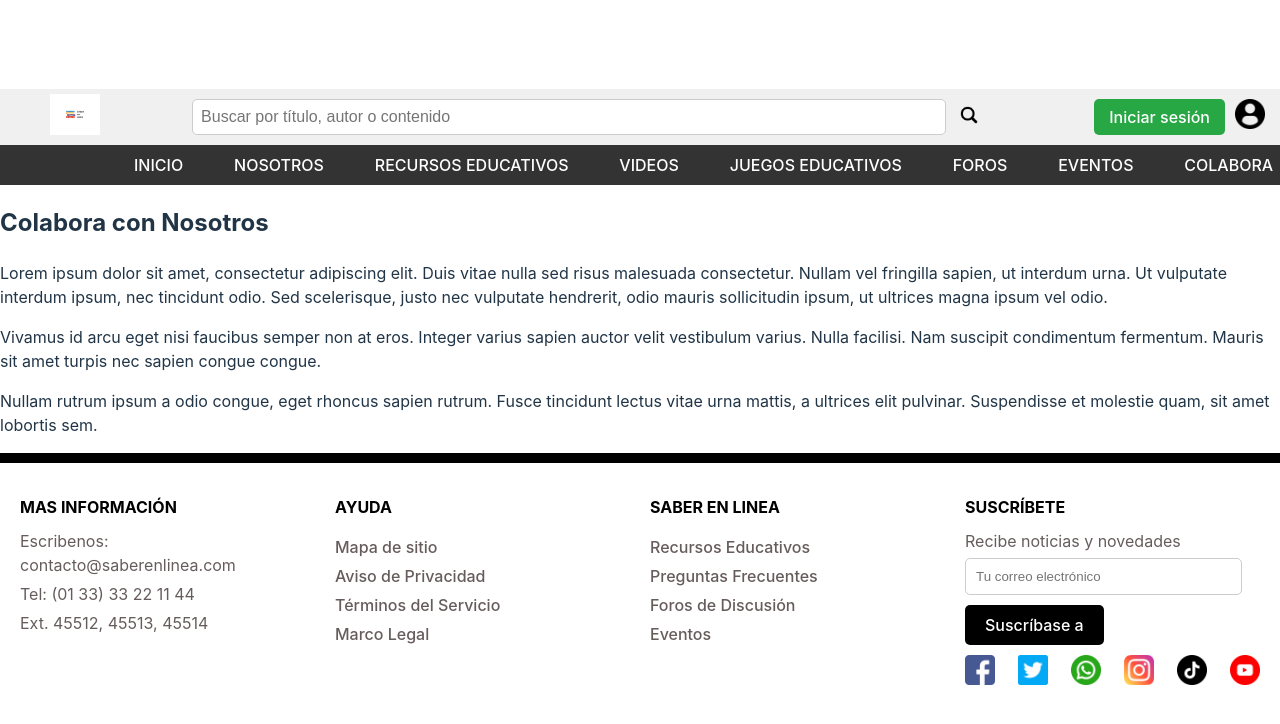
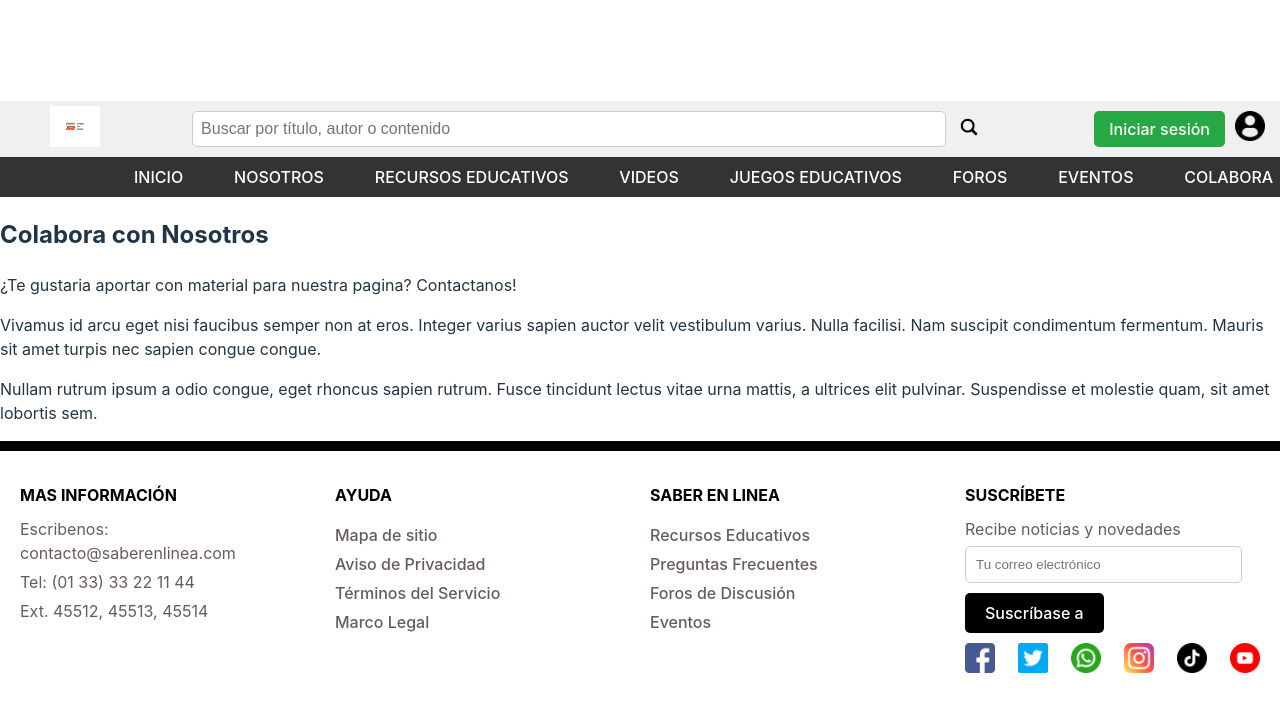
Before and after one commit to davidmaciasvega/Escuela-LDSW, a React (Vite) app: page /colabora in a window 1280 px wide. Shown: the top 724 px of the page. Built offline with nearby package versions, Linux system fonts and the light colour scheme; the HTML template or start-up script is replaced by a standard one.

Commit message:
Update Colabora.jsx

```diff
--- a/src/pages/Colabora.jsx
+++ b/src/pages/Colabora.jsx
@@ -2,7 +2,7 @@ export function Colabora() {
     return (
       <div className="colabora">
         <h2>Colabora con Nosotros</h2>
-        <p>Lorem ipsum dolor sit amet, consectetur adipiscing elit. Duis vitae nulla sed risus malesuada consectetur. Nullam vel fringilla sapien, ut interdum urna. Ut vulputate interdum ipsum, nec tincidunt odio. Sed scelerisque, justo nec vulputate hendrerit, odio mauris sollicitudin ipsum, ut ultrices magna ipsum vel odio.</p>
+        <p> ¿Te gustaria aportar con material para nuestra pagina?  Contactanos! </p>
         <p>Vivamus id arcu eget nisi faucibus semper non at eros. Integer varius sapien auctor velit vestibulum varius. Nulla facilisi. Nam suscipit condimentum fermentum. Mauris sit amet turpis nec sapien congue congue.</p>
         <p>Nullam rutrum ipsum a odio congue, eget rhoncus sapien rutrum. Fusce tincidunt lectus vitae urna mattis, a ultrices elit pulvinar. Suspendisse et molestie quam, sit amet lobortis sem.</p>
       </div>
```
